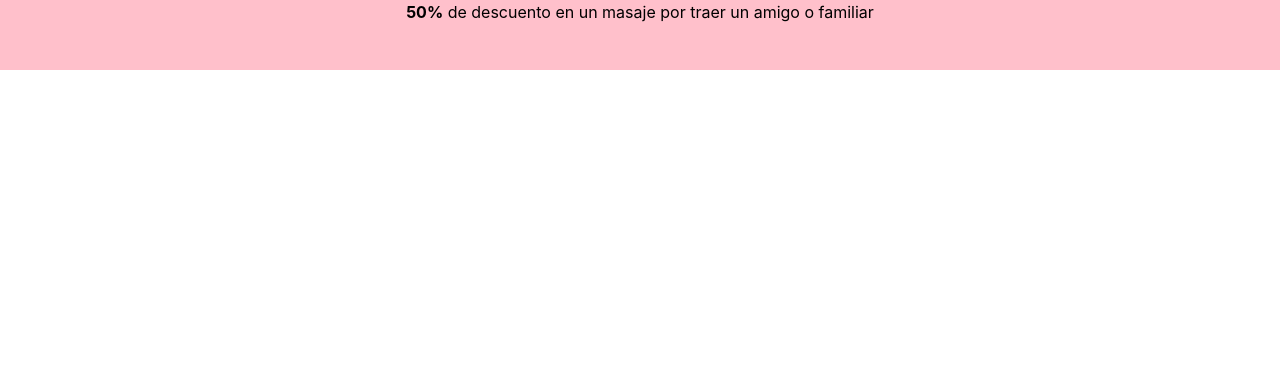
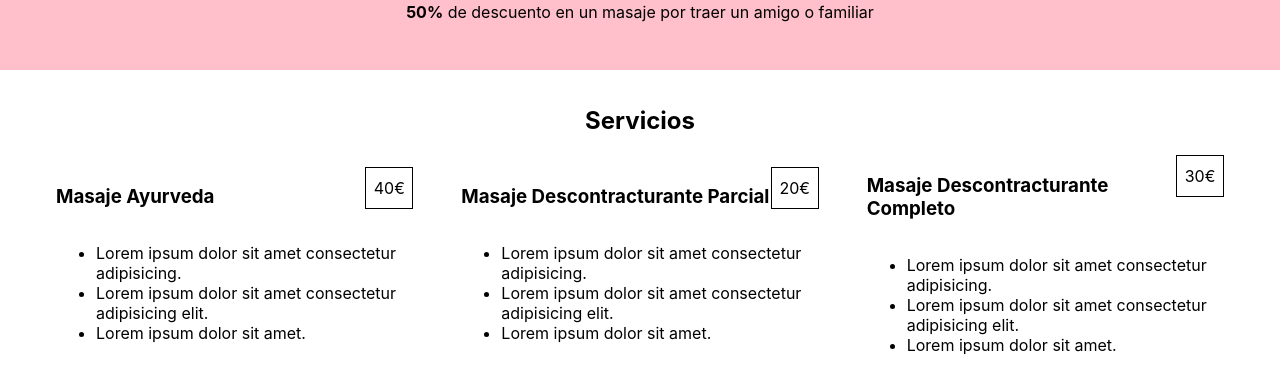
Before and after one commit to mery25/massage-site, a React (Create React App) app: page / in a window 1280 px wide. Shown: the part 1069-1460 px from the top of the page. Before the commit the page ends 1139 px from the top, so only its background shows below. Built offline with nearby package versions, Linux system fonts and the light colour scheme.

Commit message:
Add Products component to App

```diff
--- a/src/components/App.js
+++ b/src/components/App.js
@@ -3,6 +3,7 @@ import NavBar from "./navbar/NavBar"
 import AboutMe from "./aboutme/AboutMe"
 import Massages from "./massages/Massages"
 import Offers from "./offers/Offers"
+import Products from "./products/Products"
 
 function App() {
   return (
@@ -12,6 +13,7 @@ function App() {
         <AboutMe />
         <Massages />
         <Offers />
+        <Products />
       </main>
     </div>
   );
```
